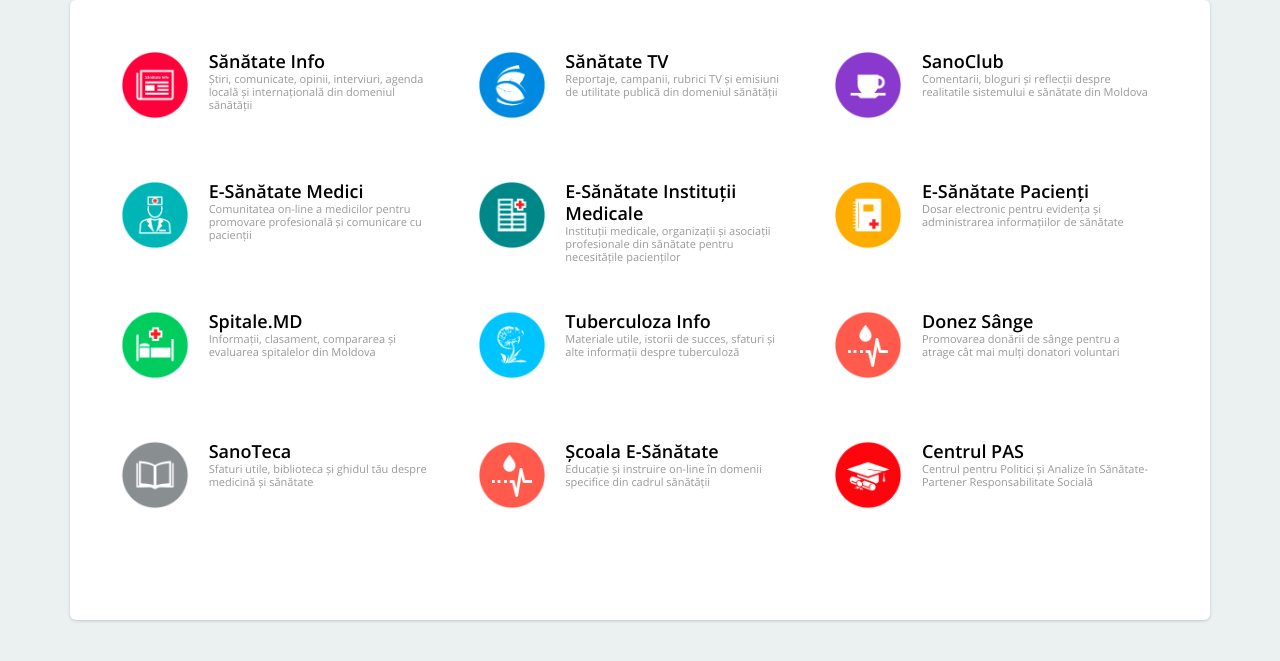
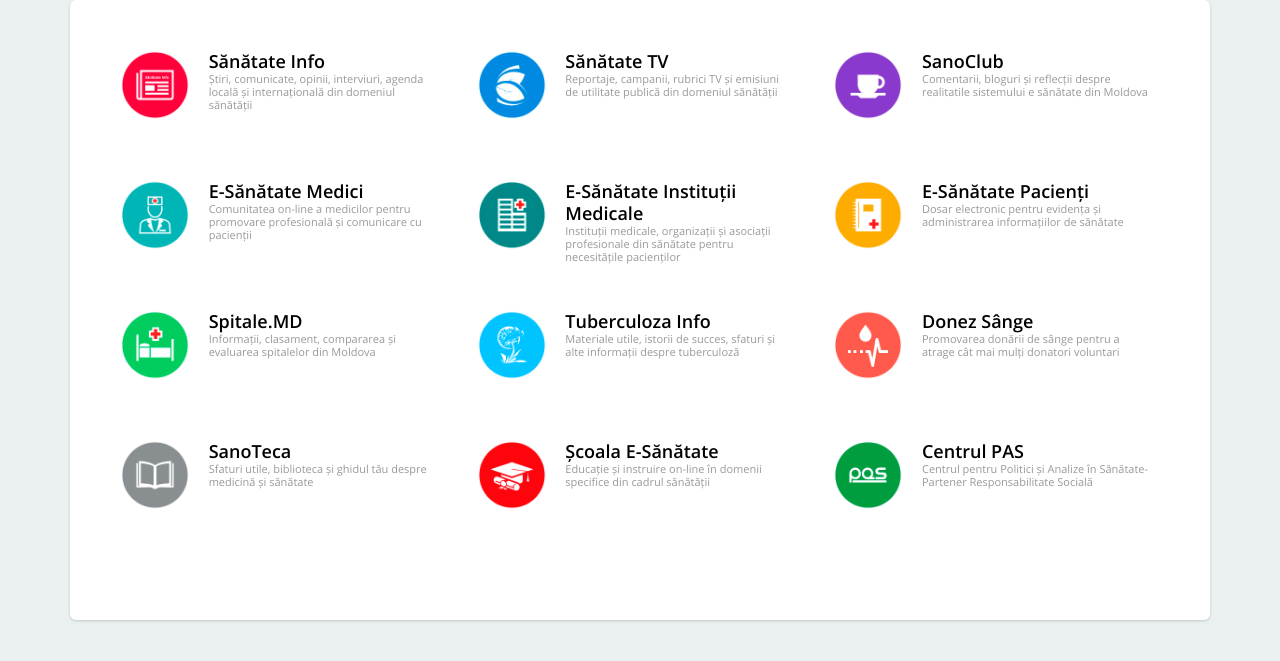
Before and after one commit to starniciuc/e-sanatate, a plain HTML site: page public_html/index.html in a window 1280 px wide. Shown: the part 105-766 px from the top of the page. Drawn offline with Linux system fonts and the light colour scheme; a web font is replaced by a local one.

Commit message:
bug icons fixed

```diff
--- a/public_html/css/main.css
+++ b/public_html/css/main.css
@@ -127,7 +127,7 @@ header .logo span{
     background-position: 0 -490px;
 }
 .block-white a span.icon-sanatate.scoala{
-    background-position: 0 -560px;
+    background-position: 0 -700px;
 }
 .block-white a span.icon-sanatate.club{
     background-position: 0 -140px;
@@ -139,7 +139,7 @@ header .logo span{
     background-position: 0 -560px;
 }
 .block-white a span.icon-sanatate.pas{
-    background-position: 0 -700px;
+    background-position: 0 -770px;
 }
 .block-white a span.text{
     display: inline-block;
```
